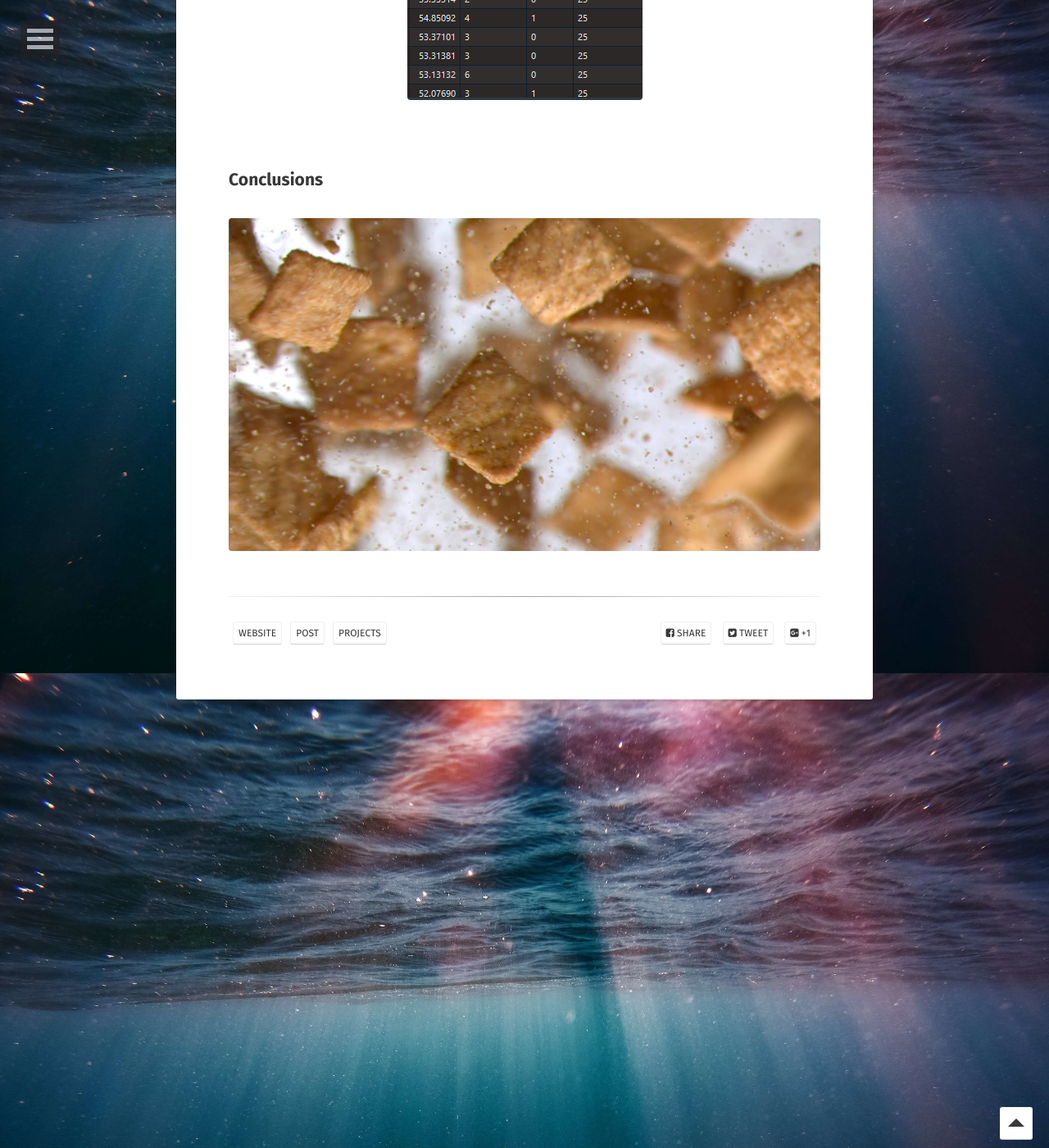
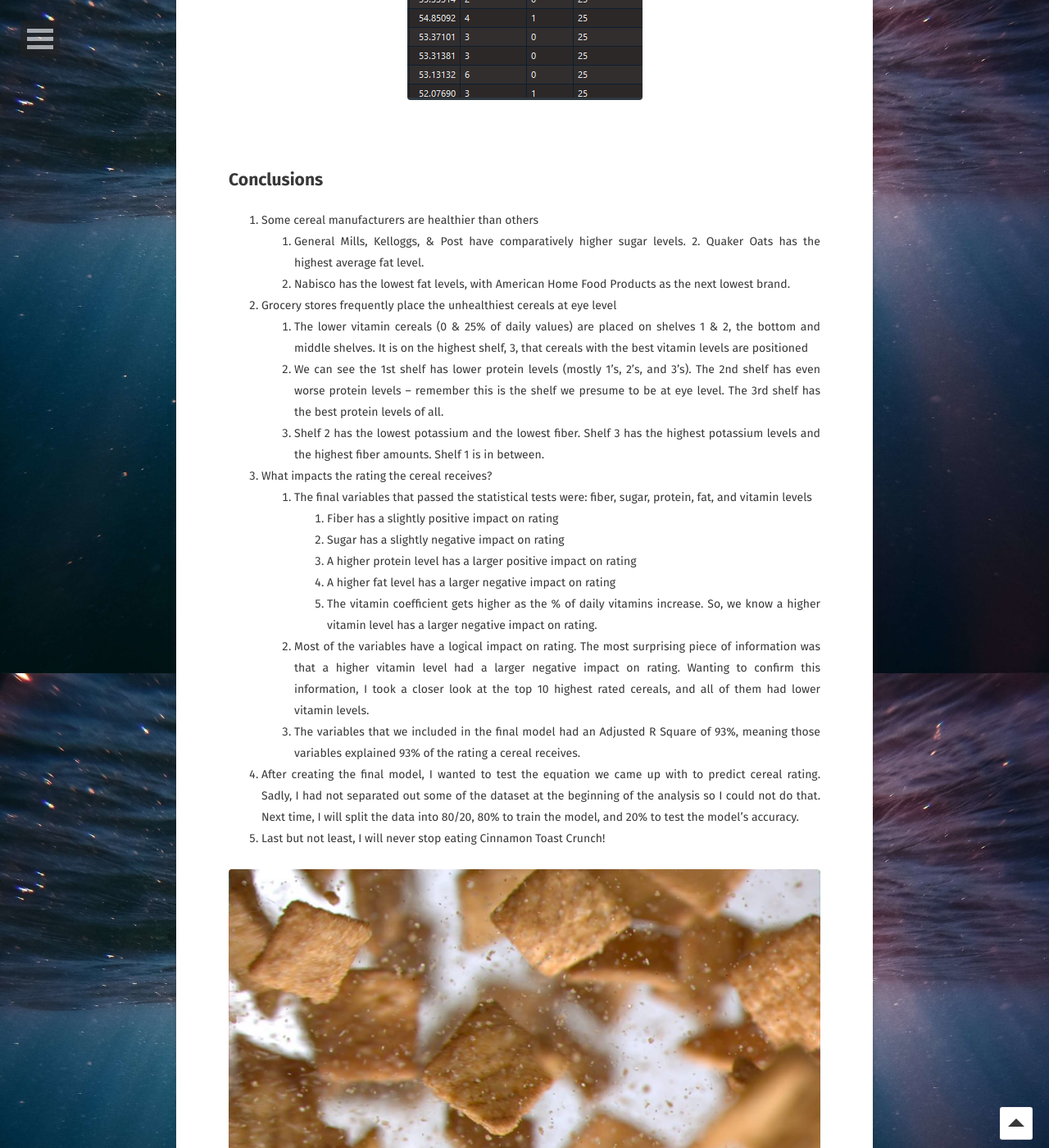
Before and after one commit to sarahschirduan/sarahschirduan.github.io, a Jekyll site: the page built from _posts/2019-06-09-cereal.md, in a window 1280 px wide and 1400 px high, scrolled down 10699 px. Shown: the whole window at 82% size. Built offline with Jekyll 4.4.1, drawn with Linux system fonts in a browser that asks for light colours; some web fonts are replaced.

Commit message:
Update 2019-06-09-cereal.md

```diff
--- a/_posts/2019-06-09-cereal.md
+++ b/_posts/2019-06-09-cereal.md
@@ -193,6 +193,26 @@ The only variable that does not pass the t test is protein5, so we’ll disregar
 <br>
 ## Conclusions
 
+1.	Some cereal manufacturers are healthier than others
+    1. General Mills, Kelloggs, & Post have comparatively higher sugar levels.
+  	2. Quaker Oats has the highest average fat level.
+    3. Nabisco has the lowest fat levels, with American Home Food Products as the next lowest brand.
+2.	Grocery stores frequently place the unhealthiest cereals at eye level
+    1. The lower vitamin cereals (0 & 25% of daily values) are placed on shelves 1 & 2, the bottom and middle shelves. It is on the highest shelf, 3, that cereals with the best vitamin levels are positioned
+    2. We can see the 1st shelf has lower protein levels (mostly 1’s, 2’s, and 3’s). The 2nd shelf has even worse protein levels – remember this is the shelf we presume to be at eye level. The 3rd shelf has the best protein levels of all.
+    3. Shelf 2 has the lowest potassium and the lowest fiber. Shelf 3 has the highest potassium levels and the highest fiber amounts. Shelf 1 is in between.
+3.	What impacts the rating the cereal receives?
+    1. The final variables that passed the statistical tests were: fiber, sugar, protein, fat, and vitamin levels
+        1. Fiber has a slightly positive impact on rating
+	      2. Sugar has a slightly negative impact on rating
+        3. A higher protein level has a larger positive impact on rating
+        4. A higher fat level has a larger negative impact on rating
+        5. The vitamin coefficient gets higher as the % of daily vitamins increase. So, we know a higher vitamin level has a larger negative impact on rating.
+    2. Most of the variables have a logical impact on rating. The most surprising piece of information was that a higher vitamin level had a larger negative impact on rating. Wanting to confirm this information, I took a closer look at the top 10 highest rated cereals, and all of them had lower vitamin levels.
+    3. The variables that we included in the final model had an Adjusted R Square of 93%, meaning those variables explained 93% of the rating a cereal receives.
+4.	After creating the final model, I wanted to test the equation we came up with to predict cereal rating. Sadly, I had not separated out some of the dataset at the beginning of the analysis so I could not do that. Next time, I will split the data into 80/20, 80% to train the model, and 20% to test the model’s accuracy.
+5.	Last but not least, I will never stop eating Cinnamon Toast Crunch!
+
 <figure>
 <a href="/assets/img/cinn.toast.jpg"><img src="/assets/img/cinn.toast.jpg"></a>
 </figure>
```
